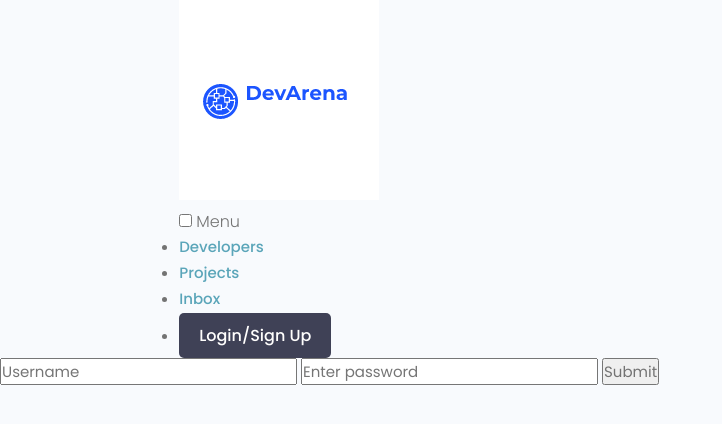
After one commit to Dhhimanshu99580/dev, a Django app: page /login/ in a window 1280 px wide. The commit adds this page. Shown: the top 424 px of the page, without its empty margins (0-722 px from the left). Run offline with Django 4.2, Linux system fonts and the light colour scheme; some libraries are stand-ins or nearby versions.

Commit message:
Added more specification

```diff
--- a/templates/main.html
+++ b/templates/main.html
@@ -21,6 +21,13 @@
 
      {% include "navbar.html" %}
 
+     {% if messages %}
+     <ul class="messages">
+         {% for message in messages %}
+          <li {% if message.tags %} class="{{message.tags}}"{% endif %}>{{message}}</li>
+          {% endfor %}
+     </ul>
+     {% endif %}
      {%  block content  %}
 
      {%  endblock content %}
--- a/templates/navbar.html
+++ b/templates/navbar.html
@@ -16,9 +16,13 @@
           <li class="header__menuItem"><a href="{% url 'profiles'%}">Developers</a></li>
           <li class="header__menuItem"><a href="{% url 'projects'%}">Projects</a></li>
           <li class="header__menuItem"><a href="">Inbox</a></li>
+
+          {% if request.user.is_authenticated %}
           <li class="header__menuItem"><a href="{% url 'create-project'%}">Add project</a></li>
-
-          <li class="header__menuItem"><a href="" class="btn btn--sub">Login/Sign Up</a></li>
+          <li class="header__menuItem"><a href="{% url 'logout'%}" class="btn btn--sub">Logout</a></li>
+          {% else %}
+          <li class="header__menuItem"><a href="{% url 'login'%}" class="btn btn--sub">Login/Sign Up</a></li>
+          {% endif %}
         </ul>
       </nav>
     </div>
--- /dev/null
+++ b/users/templates/users/login_register.html
@@ -0,0 +1,12 @@
+{% extends 'main.html' %}
+
+{% block content %}
+
+<form action="{% url 'login' %}" method="POST">
+    {% csrf_token %}
+    <input type="text" name="username" placeholder="Username" />
+    <input type="password" name="password" placeholder="Enter password" />
+    <input type="submit" name="Login" />
+</form>
+
+{% endblock content %}
--- a/users/urls.py
+++ b/users/urls.py
@@ -3,6 +3,9 @@ from .import views
 
 
 urlpatterns = [
+    path('login/', views.loginUser, name="login"),
+    path('logout/', views.logoutUser, name="logout"),
+
     path('',views.profiles,name="profiles"),
     path('profile/<str:pk>/',views.userProfile,name="user-profile"),
 ]
--- a/users/views.py
+++ b/users/views.py
@@ -1,6 +1,34 @@
-from django.shortcuts import render
+from django.shortcuts import render,redirect
+from django.contrib.auth import login, authenticate, logout
+from django.contrib.auth.models import User
 from .models import Profile
+from django.contrib import messages
+from django.contrib.auth.decorators import login_required
 
+def loginUser(request):
+
+    if request.user.is_authenticated:
+        return redirect('profiles')
+
+
+    if request.method == 'POST':
+        username = request.POST['username']
+        password = request.POST['password']
+
+        try:
+            user = User.objects.get(username=username)
+        except:
+            messages.error(request, 'Username does not exist')
+
+        user = authenticate(request, username=username,password=password)
+
+        if user is not None:
+            login(request,user)
+            return redirect('profiles')
+        else:
+            messages.error(request, 'Username Or Password is incorrect')
+
+    return render(request, 'users/login_register.html')
 
 
 def profiles(request):
@@ -15,3 +43,8 @@ def userProfile(request , pk):
     otherSkills = profile.skill_set.filter(description="")
     context = {'profile':profile,'topSkills':topSkills,'otherSkills':otherSkills}
     return render(request,'users/user-profile.html',context)
+
+def logoutUser(request):
+    logout(request)
+    messages.error(request, 'User was logged out')
+    return redirect('login')
```
Also changed, not shown: projects/views.py (+4 -3 lines), db.sqlite3.
